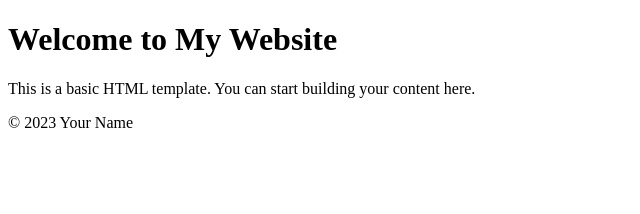
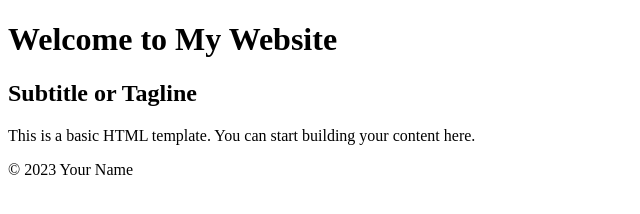
Before and after one commit to piyas005/DEV2, a plain HTML site: page ES6/index.html in a window 1280 px wide. Shown: the whole page, without its empty margins (0-640 px from the left). Drawn offline with Linux system fonts and the light colour scheme.

Commit message:
changed header

```diff
--- a/ES6/index.html
+++ b/ES6/index.html
@@ -8,6 +8,7 @@
 <body>
   <header>
     <h1>Welcome to My Website</h1>
+    <h2>Subtitle or Tagline</h2>
   </header>
   <main>
     <p>This is a basic HTML template. You can start building your content here.</p>
```
